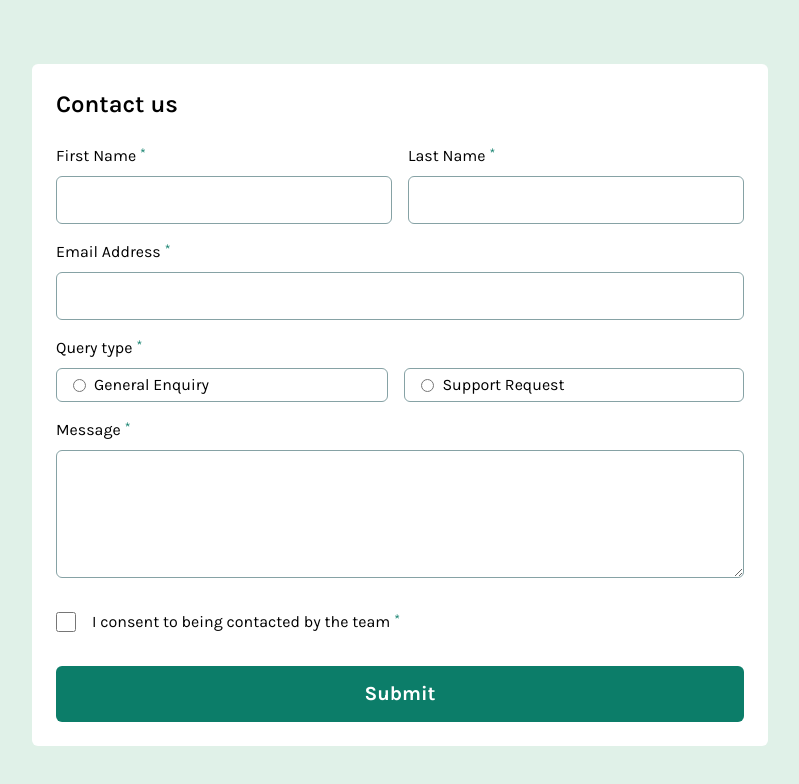
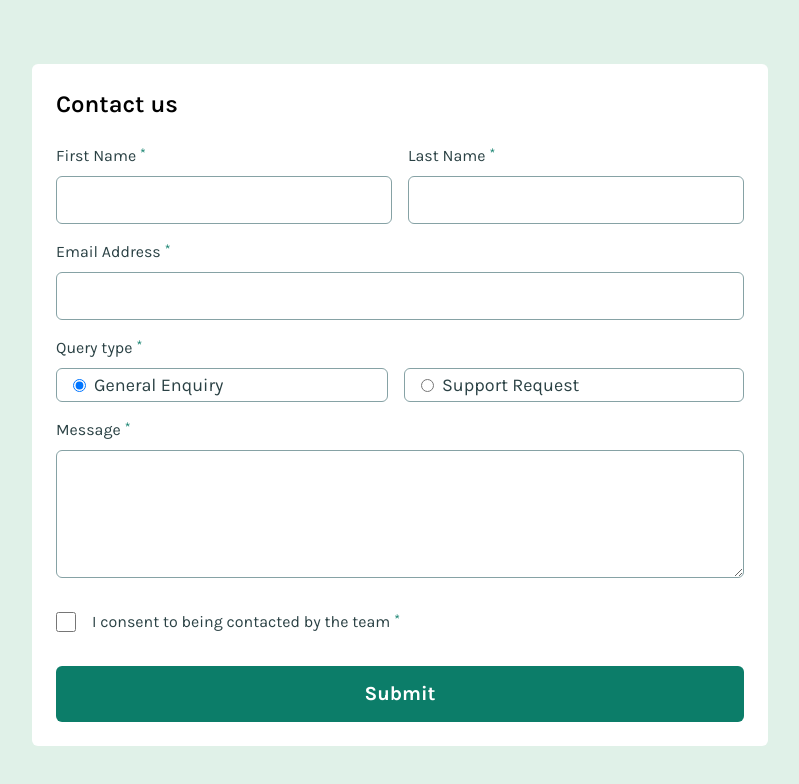
Before and after one commit to jambanix/frontendmentor_contact-form, a React (Vite) app: page / in a window 1280 px wide. Shown: the top 784 px of the page, without its empty margins (240-1039 px from the left). Built offline with nearby package versions, Linux system fonts and the light colour scheme.

Commit message:
add more functionality to form

```diff
--- a/src/components/Checkbox.jsx
+++ b/src/components/Checkbox.jsx
@@ -1,10 +1,10 @@
 import { forwardRef } from "react";
 import { Label } from "../components/Label"
 
-export const Checkbox = forwardRef(({name, onChange, label}, ref) => {
+export const Checkbox = forwardRef(({name, onSelect, label}, ref) => {
   return (
-    <div className="flex gap-4 items-center">
-      <input type="checkbox" name={name} id={name} onSelect={onChange} ref={ref} className="w-5 h-5"/>
+    <div onClick={onSelect} className="flex gap-4 items-center">
+      <input type="checkbox" name={name} id={name} ref={ref} className="w-5 h-5 accent-green-600"/>
       <Label htmlfor={name}>{label}</Label>
     </div>
   )
--- a/src/components/Form.jsx
+++ b/src/components/Form.jsx
@@ -9,17 +9,30 @@ const defaultValues = {
   "forename": "",
   "surname": "",
   "email": "",
-  "enquiry": "",
+  "enquiry": "general",
   "message": "",
-  "terms": ""
+  "terms": false
 };
 
 export const Form = () => {
 
-  const {register} = useForm();
+  const {register, handleSubmit, setValue, getValues, watch} = useForm({
+    defaultValues: {...defaultValues}
+  });
+
+  const radioOption = watch("enquiry");
+
+  const submit = (formData) => {
+    console.log(formData);
+  }
+
+  const handleAgreeButtonSelect = () => {
+    const isSelected = getValues().terms === true;
+    setValue("terms", !isSelected);
+  }
 
   return (
-    <form className="grid grid-cols-1 md:grid-cols-2 bg-white p-6 gap-4 rounded-md w-full max-w-[736px]">
+    <form onSubmit={handleSubmit(submit)} className="grid grid-cols-1 md:grid-cols-2 bg-white p-6 gap-4 rounded-md w-full max-w-[736px]">
 
       {/* Text fields */}
       <h3 className="text-2xl font-semibold mb-2">Contact us</h3>
@@ -31,8 +44,8 @@ export const Form = () => {
       <div className="flex flex-col col-start-1 md:col-span-2 gap-2">
         <Label>Query type</Label>
         <div className="flex flex-col md:flex-row md:col-span-2 md:justify-between md:w-full gap-4">
-          <Radio name="genenq" {...register("enquiry")} value="genenq" label="General Enquiry" className="flex-grow"/>
-          <Radio name="supenq" {...register("enquiry")} value="supenq" label="Support Request" className="flex-grow"/>
+          <Radio currentOption={radioOption} onSelect={setValue} name="genenq" {...register("enquiry")} value="general" label="General Enquiry" className="flex-grow"/>
+          <Radio currentOption={radioOption} onSelect={setValue} name="supenq" {...register("enquiry")} value="support" label="Support Request" className="flex-grow"/>
         </div>
       </div>
 
@@ -41,7 +54,7 @@ export const Form = () => {
         <TextArea name="message" {...register("message")} label="Message" className="md:col-span-2"/>
 
         {/* Checkbox */}
-        <Checkbox name="terms" label="I consent to being contacted by the team" {...register("terms")} className="md:col-span-2"/>
+        <Checkbox onSelect={handleAgreeButtonSelect} name="terms" label="I consent to being contacted by the team" {...register("terms")} className="md:col-span-2" />
 
         {/* Submit */}
         <button type="submit" className="rounded-md bg-green-600 text-white hover:bg-grey-900 md:col-span-2 h-14 font-bold text-xl">Submit</button>
--- a/src/components/Input.jsx
+++ b/src/components/Input.jsx
@@ -4,8 +4,8 @@ import { Label } from "./Label";
 export const Input = forwardRef(({label, name, onChange, type="text", className=""}, ref) => {
   return (
     <div className={`${className} flex flex-col gap-2`}>
-      <Label htmlFor={name}>{label}</Label>
-      <input type={type} ref={ref} name={name} onChange={onChange} className="border rounded-md h-12 border-grey-500 focus:border-green-600 focus:border-2 focus:!outline-none"/>
+      <Label className="" htmlFor={name}>{label}</Label>
+      <input type={type} ref={ref} name={name} onChange={onChange} className="border rounded-md h-12 border-grey-500 focus:border-green-600 focus:border-2 focus:!outline-none py-2 px-4 hover:border-2"/>
     </div>
   )
 });
--- a/src/components/Label.jsx
+++ b/src/components/Label.jsx
@@ -2,7 +2,7 @@
 export const Label = ({ children }, props) => {
   return (
     <div className="flex gap-1">
-      <label {...props}>{children}</label>
+      <label className="text-grey-900" {...props}>{children}</label>
       <p className="text-sm text-green-600 self-start">*</p>
     </div>
   )
--- a/src/components/Radio.jsx
+++ b/src/components/Radio.jsx
@@ -1,10 +1,14 @@
 import { forwardRef } from "react";
 
-export const Radio = forwardRef(({name, value, label, onChange, className}, ref) => {
+export const Radio = forwardRef(({name, value, label, onSelect, className, currentOption}, ref) => {
+
+  const isSelected = currentOption === value;
+  console.log(isSelected);
+
   return (
-    <div className={`border h-8 ${className} rounded-md flex items-center p-4 gap-2 border-grey-500 h-12`}>
+    <div onClick={() => onSelect(name, value)} className={`border h-8 ${className} rounded-md flex items-center p-4 gap-2 border-grey-500 h-12 hover:border-2`}>
       <input type="radio" name={name} value={value} ref={ref}/>
-      <label htmlFor={name}>{label}</label>
+      <label className="text-lg text-grey-900" htmlFor={name}>{label}</label>
     </div>
   )
 });
--- a/src/components/TextArea.jsx
+++ b/src/components/TextArea.jsx
@@ -5,7 +5,7 @@ export const TextArea = forwardRef(({name, label, onChange, className}, ref) =>
   return (
     <div className={`${className} flex flex-col gap-2`}>
       <Label htmlFor={name}>{label}</Label>
-      <textarea name={name} ref={ref} id={name} onChange={onChange} className="border border-grey-500 focus:border-2 focus:border-green-600 focus:!outline-none h-32 rounded-md"></textarea>
+      <textarea name={name} ref={ref} id={name} onChange={onChange} className="border border-grey-500 focus:border-2 focus:border-green-600 focus:!outline-none h-32 rounded-md py-2 px-4 hover:border-2"></textarea>
     </div>
   )
 });
```
